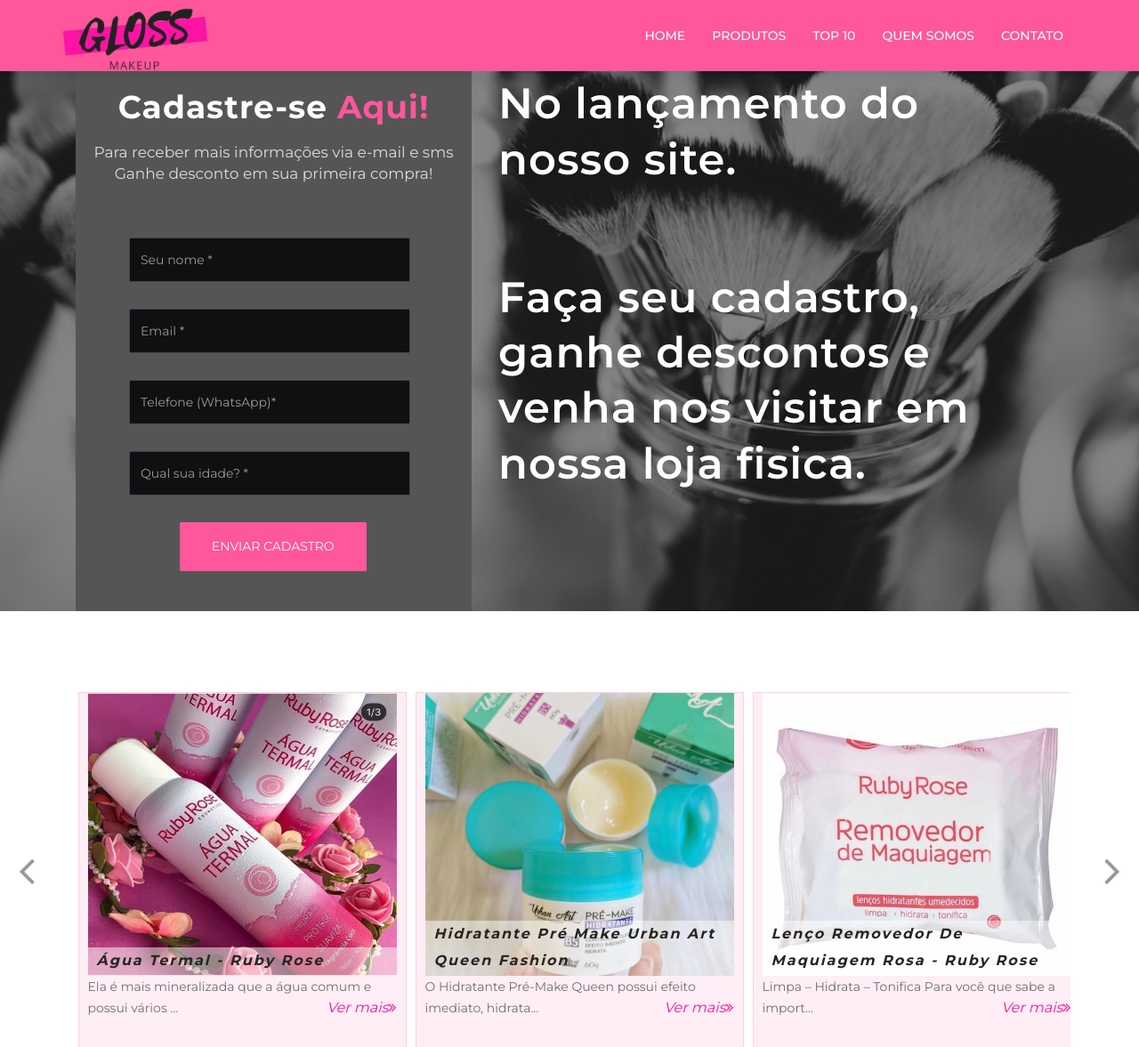
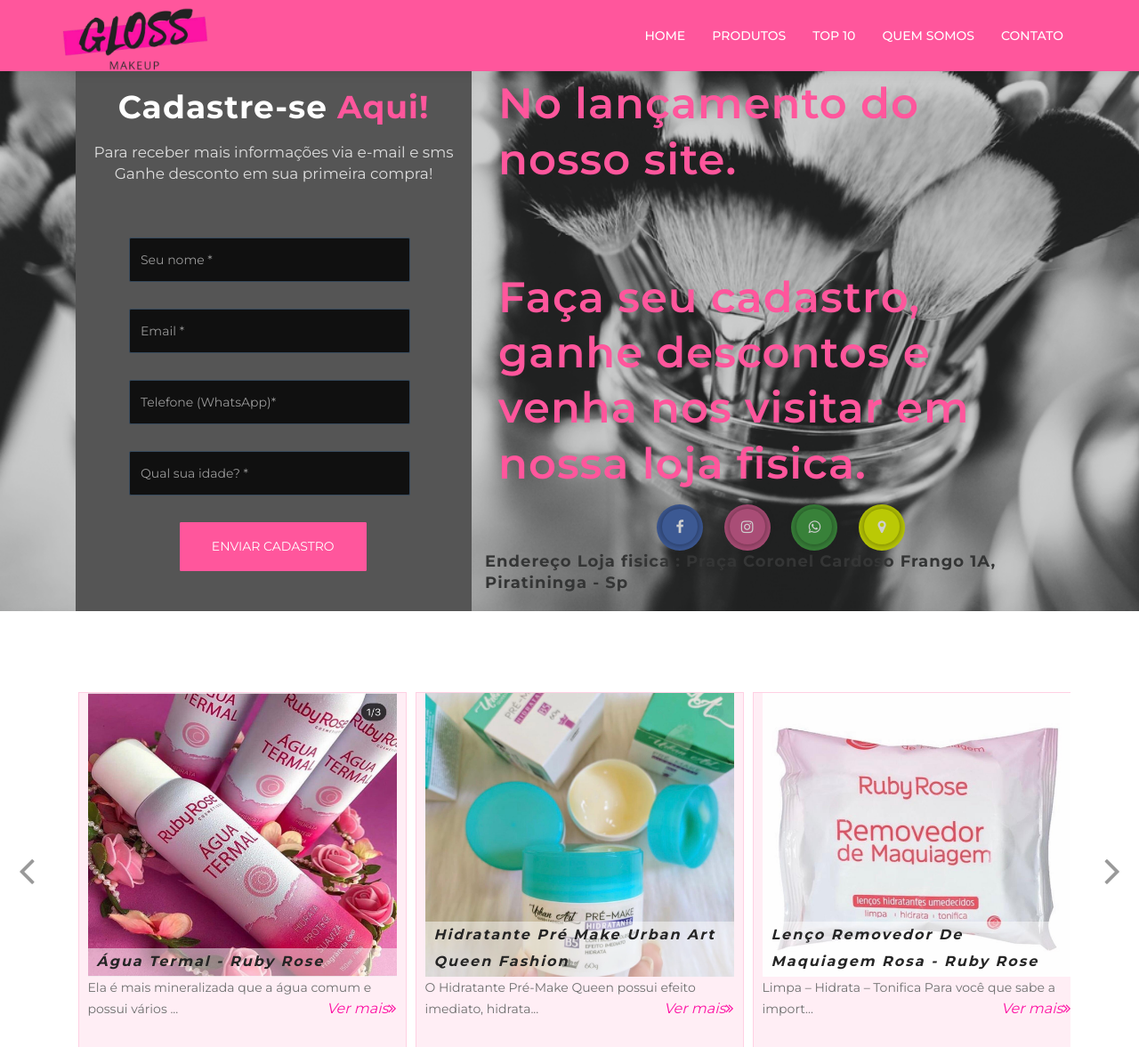
Before and after one commit to douglasdacosta/gloss-makeup, a PHP site: page / in a window 1280 px wide. Shown: the top 1177 px of the page at 89% size. Run offline with PHP 8.4, Linux system fonts and the light colour scheme; some libraries are stand-ins or nearby versions.

Commit message:
alteracoes

```diff
--- a/css/style.css
+++ b/css/style.css
@@ -117,14 +117,14 @@ Banner Style Start
     right:0;
     display:block;
     content:"";
-    background:rgba(12,15,18,0.5)
+    background:rgba(12,15,18,0.2)
 }
 .banner-text{
     margin-top:3%;
     text-align: justify;
 }
 .banner h1{
-    color:#ffffff;
+    color:#ff569c;
     text-align:left;
     /*text-align: justify;*/
     text-shadow:none;
@@ -677,6 +677,12 @@ footer{
 .footer-social-pro li.whatsapp a i{
     background:#449d44;
 }
+.footer-social-pro li.marker a{
+    background:#e6f702;
+}
+.footer-social-pro li.marker a i{
+    background:#e6f702
+}
 .footer-social-pro li.pinterest a{
     background:#c12123;
 }
--- a/index.php
+++ b/index.php
@@ -82,7 +82,6 @@
                                                         <p class="help-block text-danger"></p>
                                                     </div>
                                                 </div>
-
                                                 <div class="col-sm-10">
                                                     <div class="form-group">
                                                         <input type="email" class="form-control" placeholder="Email *" id="email" required data-validation-required-message="Please enter your email address.">
@@ -118,8 +117,22 @@
                             <h1>&nbsp;</h1>
                             <h1>Faça seu cadastro, ganhe descontos e venha nos visitar em nossa loja fisica.</h1>
                         </div>
+                        <div>
+                                                <ul class="footer-social-pro">
+                    <li class="facebook"><a href="https://www.facebook.com/glossmakeupbr/"><i class="fa fa-facebook"></i></a></li>
+                    <!--<li class="google"><a href="#"><i class="fa fa-google-plus"></i></a></li>-->
+                    <!--<li class="twitter"><a href="#"><i class="fa fa-twitter"></i></a></li>-->
+                    <li class="instagram"><a href="https://www.instagram.com/glossmakeupbr/?hl=pt-br"><i class="fa fa-instagram"></i></a></li>
+                    <li class="whatsapp"><a href="https://api.whatsapp.com/send?1=pt_BR&phone=5514997408549"><i class="fa fa-whatsapp"></i></a></li>
+                    <!--<li class="pinterest"><a href="#"><i class="fa fa-pinterest"></i></a></li>-->
+                    <li class="marker"><a href="https://api.whatsapp.com/send?1=pt_BR&phone=5514997408549"><i class="fa fa-map-marker"></i></a></li>
+
+                </ul>
+                                                </div>
+                                                <h5><p>Endereço Loja fisica : Praça Coronel Cardoso Frango 1A, Piratininga - Sp</p></h5>
                     </div>
                 </div>
+
             </div>
 
             <?php include 'dados_produtos.php'; ?>
@@ -250,7 +263,7 @@
                 </ul>
             </div>
             <div class="footer-widget-copy">
-                <p>Copyright@ <?php echo date('Y') ?> Desenvolvido por <a href="https://mdmarketindigital.com.br">MD Marketing digital</a></p>
+                <p>Copyright@ <?php echo date('Y') ?> Desenvolvido por <a href="htt￼ps://mdmarketindigital.com.br">MD Marketing digital</a></p>
                 <p>Endereço Loja fisica : Praça Coronel Cardoso Frango 1A, Piratininga - Sp</p>
             </div>
         </div>
```
